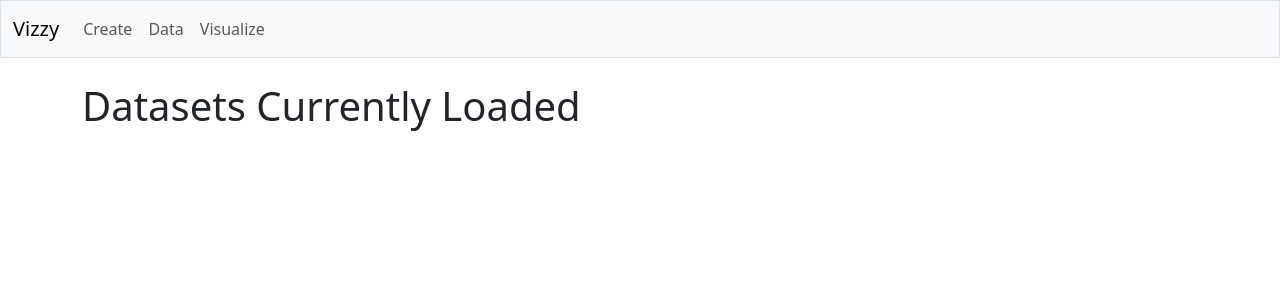
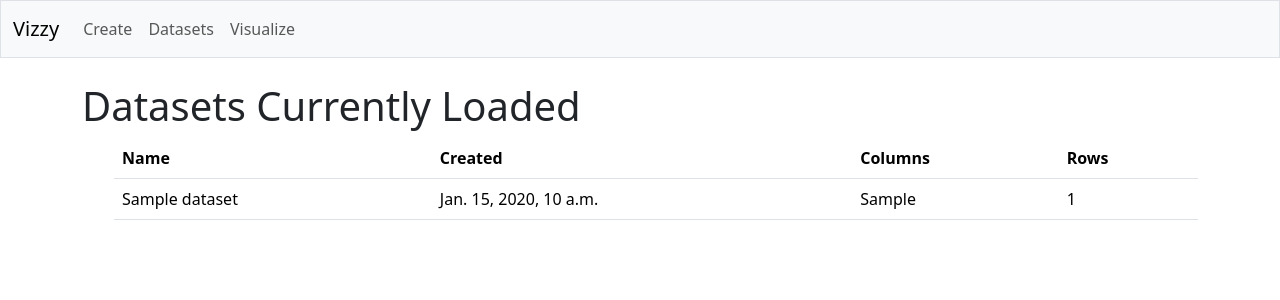
Before and after one commit to tommaho/vizzy_django, a Django app: page /datasets/ in a window 1280 px wide. Shown: the top 300 px of the page. Run offline with Django 5.2, Linux system fonts and the light colour scheme; tables that the repository leaves empty hold one stand-in row (values such as "Sample post"); some libraries are stand-ins or nearby versions.

Commit message:
show loaded datasets

```diff
--- a/vizzy/models.py
+++ b/vizzy/models.py
@@ -10,7 +10,7 @@ class DataSet(models.Model):
     column_count = models.IntegerField()
     columns = models.TextField()
     row_count = models.BigIntegerField()
-    data = models.JSONField()
+    data = models.BinaryField()
     date_added = models.DateTimeField(auto_now_add=True)
     # owner = models.ForeignKey(User, on_delete=models.CASCADE)
 
--- a/vizzy/templates/vizzy/base.html
+++ b/vizzy/templates/vizzy/base.html
@@ -31,7 +31,7 @@
                     </li>
                     <li class="nav-item">
                         <a class="nav-link" href="{% url 'vizzy:datasets' %}">
-                            Data</a>
+                            Datasets</a>
                     </li>
                     <li class="nav-item">
                     <a class="nav-link" href="{% url 'vizzy:visualize' %}">
--- a/vizzy/templates/vizzy/datasets.html
+++ b/vizzy/templates/vizzy/datasets.html
@@ -2,4 +2,48 @@
 
 {% block content %}
 <h1>Datasets Currently Loaded</h1>
+
+
+<ul>
+
+    <table class="table">
+        <thead>
+            <tr>
+                <th>Name</th>
+                <th>Created</th>
+                <th>Columns</th>
+                <th>Rows</th>
+            </tr>
+
+        </thead>
+        <tbody>
+            {% for dataset in datasets %}
+            <tr>
+                <td>{{ dataset.name }} </td>
+                <td>{{ dataset.date_added }}</td>
+                <td>{{ dataset.columns }}</td>
+                <td>{{dataset.row_count}}</td>
+            </tr>
+
+            {% empty %}
+            <tr>
+                <td colspan="4">No datasets have been added yet.</td>
+            </tr>
+
+                {% endfor %}
+
+
+
+
+
+        </tbody>
+
+
+
+    </table>
+
+
+    </ul>
+
+
 {% endblock content %}
--- a/vizzy/views.py
+++ b/vizzy/views.py
@@ -3,6 +3,7 @@ from .forms import DataSetForm
 from .models import DataSet
 import pandas as pd
 import bleach
+import pickle
 
 # Create your views here.
 
@@ -13,7 +14,6 @@ def index(request):
 
 def create(request):
     """Create dataset page"""
-
 
     if request.method != 'POST':
 
@@ -39,12 +39,12 @@ def create(request):
                 column_count = len(dataframe.columns),
                 columns = column_names,
                 row_count = len(dataframe),
-                data = dataframe.to_json(),
+                data = pickle.dumps(dataframe) # dataframe.to_json(),
                 # owner = "tommaho"
             )
 
 
-            return redirect('vizzy:visualize')
+            return redirect('vizzy:datasets')
         else:
             errors = form.errors
 
@@ -59,7 +59,9 @@ def create(request):
 
 def datasets(request):
     """Datasets page"""
-    return render(request, 'vizzy/datasets.html')
+    datasets = DataSet.objects.order_by('date_added')
+    context = {'datasets': datasets}
+    return render(request, 'vizzy/datasets.html', context)
 
 def visualize(request):
     """Vizualization page"""
```
Also changed, not shown: vizzy/migrations/0004_alter_dataset_data.py (added).
